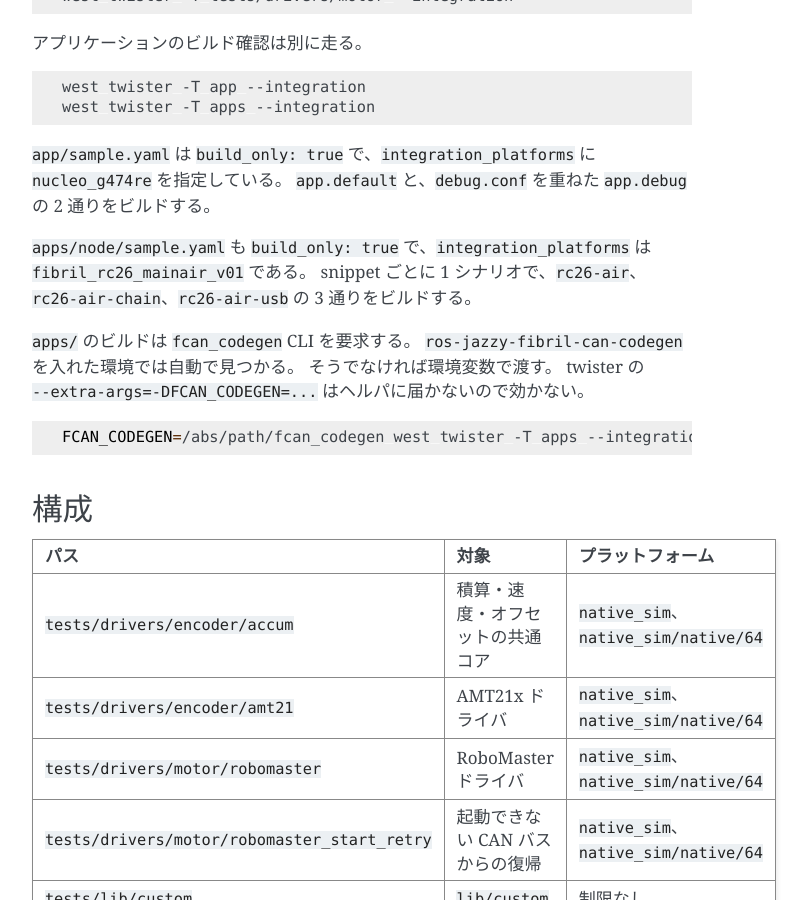
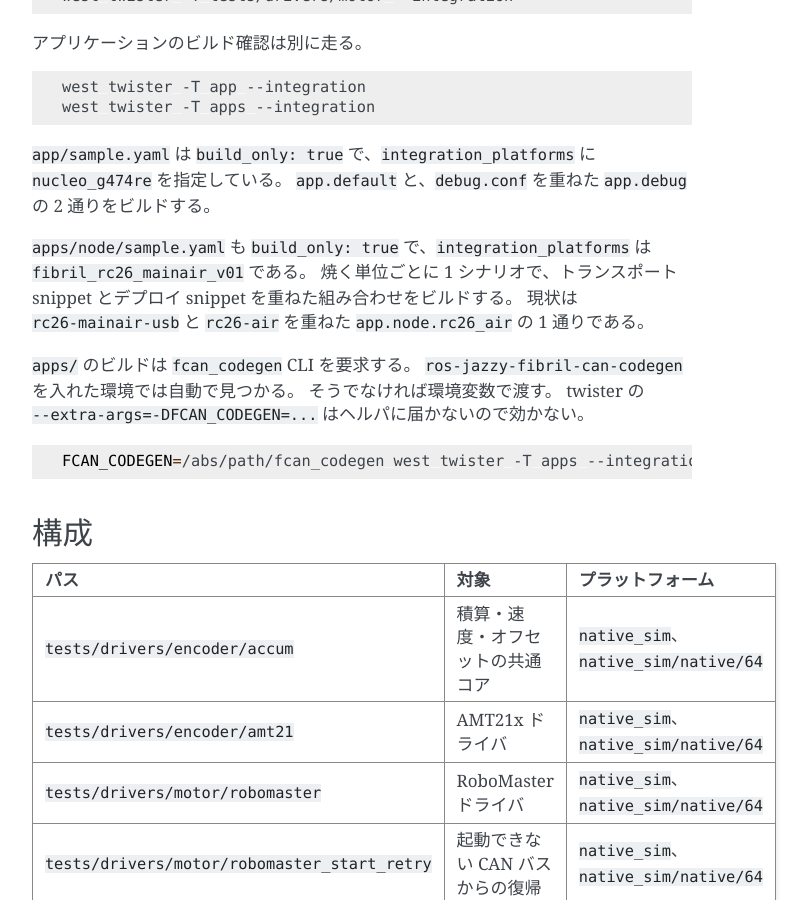
Before and after one commit to ForteFibre/fibril_zephyr, a Sphinx documentation site: the page built from doc/testing.md, in a window 1280 px wide and 900 px high, scrolled down 449 px. Shown: the whole window, without its empty margins (388-1196 px from the left). Built offline with Sphinx 7.4.7, drawn with Linux system fonts in a browser that asks for light colours.

Commit message:
docs(testing): apps/node のビルド確認を 2 層の snippet に合わせる
snippet ごとに 1 シナリオという前提が崩れた。焼く単位はトランスポートと
デプロイの組み合わせになったので、削除した snippet 名を挙げたままだと
手順どおりに走らせても再現しない。

Co-Authored-By: Claude Opus 5 (1M context) <noreply@anthropic.com>

```diff
--- a/doc/testing.md
+++ b/doc/testing.md
@@ -29,7 +29,8 @@ west twister -T apps --integration
 `app.default` と、`debug.conf` を重ねた `app.debug` の 2 通りをビルドする。
 
 `apps/node/sample.yaml` も `build_only: true` で、`integration_platforms` は `fibril_rc26_mainair_v01` である。
-snippet ごとに 1 シナリオで、`rc26-air`、`rc26-air-chain`、`rc26-air-usb` の 3 通りをビルドする。
+焼く単位ごとに 1 シナリオで、トランスポート snippet とデプロイ snippet を重ねた組み合わせをビルドする。
+現状は `rc26-mainair-usb` と `rc26-air` を重ねた `app.node.rc26_air` の 1 通りである。
 
 `apps/` のビルドは `fcan_codegen` CLI を要求する。
 `ros-jazzy-fibril-can-codegen` を入れた環境では自動で見つかる。
```
